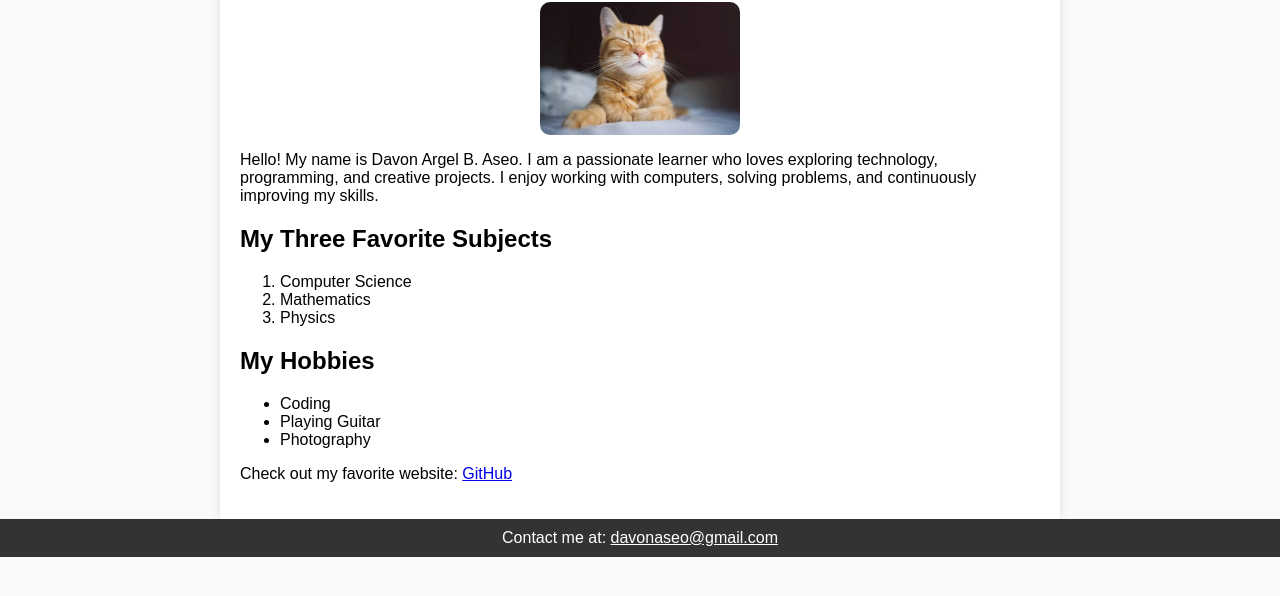
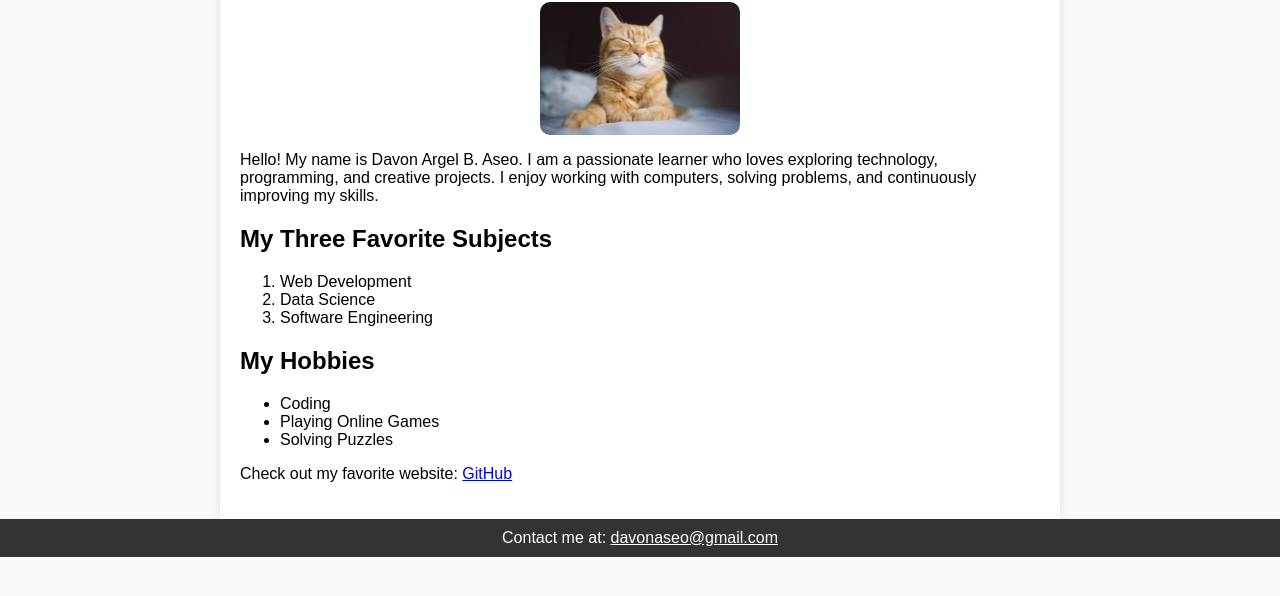
Before and after one commit to DavonGT/personal-page, a plain HTML site: page index.html in a window 1280 px wide. Shown: the part 198-794 px from the top of the page. Drawn offline with Linux system fonts and the light colour scheme.

Commit message:
simple changes on the subjects and hobbies

```diff
--- a/index.html
+++ b/index.html
@@ -23,20 +23,20 @@
 
         <h2>My Three Favorite Subjects</h2>
         <ol>
-            <li>Computer Science</li>
-            <li>Mathematics</li>
-            <li>Physics</li>
+            <li>Web Development</li>
+            <li>Data Science</li>
+            <li>Software Engineering</li>
         </ol>
 
         <h2>My Hobbies</h2>
         <ul>
             <li>Coding</li>
-            <li>Playing Guitar</li>
-            <li>Photography</li>
+            <li>Playing Online Games</li>
+            <li>Solving Puzzles</li>
         </ul>
 
         <p>Check out my favorite website:
-            <a href="https://www.github.com" target="_blank">GitHub</a>
+            <a href="https://www.github.com/DavonGT/" target="_blank">GitHub</a>
         </p>
     </main>
 
```
